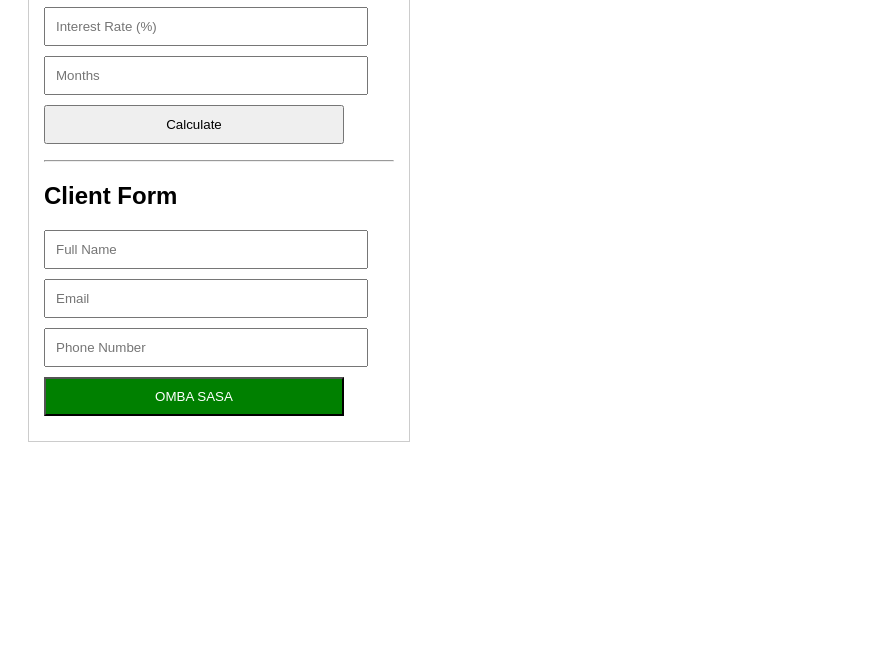
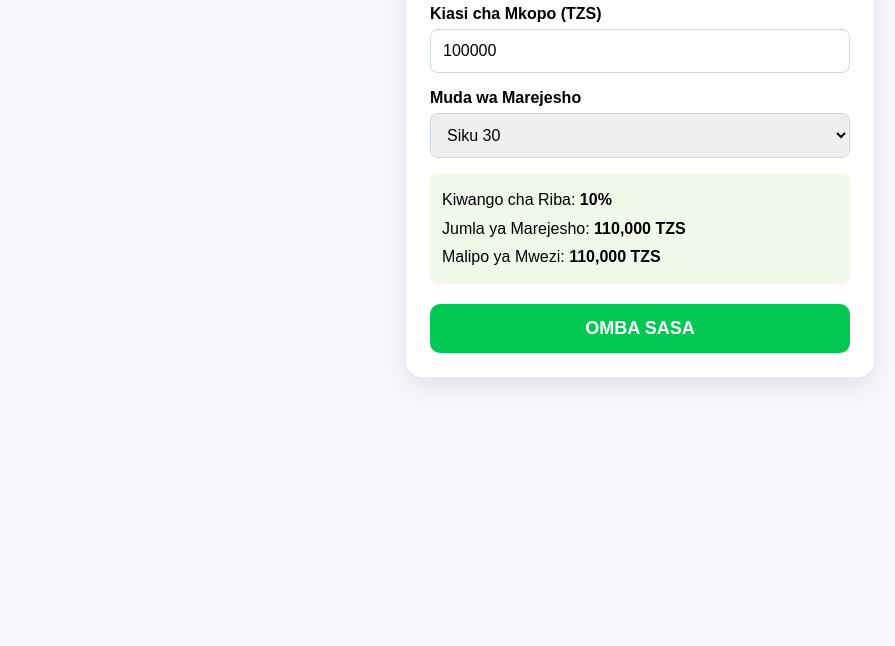
Before and after one commit to elisifa-saidi/halopesa, a website: page index.html in a window 1280 px wide. Shown: the part 154-800 px from the top of the page, without its empty margins (0-895 px from the left). Drawn offline with Linux system fonts and the light colour scheme.

Commit message:
Update index.html

```diff
--- a/index.html
+++ b/index.html
@@ -1,45 +1,133 @@
 <!DOCTYPE html>
-<html>
+<html lang="sw">
 <head>
-  <title>Loan Application</title>
-  <style>
-    body { font-family: Arial; padding: 20px; }
-    input, button { display: block; margin: 10px 0; padding: 10px; width: 300px; }
-    .box { border: 1px solid #ccc; padding: 15px; width: 350px; }
-  </style>
+    <meta charset="UTF-8">
+    <meta name="viewport" content="width=device-width, initial-scale=1.0">
+    <title>HALOPESA MKOPO</title>
+    <style>
+        body {
+            font-family: Arial, sans-serif;
+            background: #f5f7fb;
+            margin: 0;
+            padding: 20px;
+        }
+
+        .card {
+            max-width: 420px;
+            margin: 40px auto;
+            background: #ffffff;
+            border-radius: 16px;
+            box-shadow: 0 10px 25px rgba(0,0,0,0.08);
+            padding: 24px;
+        }
+
+        h1 {
+            text-align: center;
+            color: #00796b;
+            margin-bottom: 24px;
+            font-size: 28px;
+        }
+
+        .field {
+            margin-bottom: 16px;
+        }
+
+        label {
+            display: block;
+            font-weight: bold;
+            margin-bottom: 6px;
+        }
+
+        input, select {
+            width: 100%;
+            padding: 12px;
+            border: 1px solid #d0d7de;
+            border-radius: 8px;
+            font-size: 16px;
+            box-sizing: border-box;
+        }
+
+        .result {
+            background: #f1f8e9;
+            border-radius: 8px;
+            padding: 12px;
+            margin-top: 16px;
+            line-height: 1.8;
+        }
+
+        .apply-btn {
+            width: 100%;
+            padding: 14px;
+            background: #00c853;
+            color: white;
+            border: none;
+            border-radius: 10px;
+            font-size: 18px;
+            font-weight: bold;
+            cursor: pointer;
+            margin-top: 20px;
+        }
+
+        .apply-btn:hover {
+            background: #00b248;
+        }
+    </style>
 </head>
 <body>
 
-<div class="box">
+<div class="card">
+    <h1>HALOPESA MKOPO</h1>
 
-  <h2>Loan Calculator</h2>
+    <div class="field">
+        <label for="amount">Kiasi cha Mkopo (TZS)</label>
+        <input type="number" id="amount" value="100000" oninput="calculateLoan()">
+    </div>
 
-  <input id="amount" type="number" placeholder="Loan Amount">
-  <input id="rate" type="number" placeholder="Interest Rate (%)">
-  <input id="months" type="number" placeholder="Months">
+    <div class="field">
+        <label for="duration">Muda wa Marejesho</label>
+        <select id="duration" onchange="calculateLoan()">
+            <option value="30">Siku 30</option>
+            <option value="60">Siku 60</option>
+            <option value="90">Siku 90</option>
+        </select>
+    </div>
 
-  <button onclick="calculateLoan()">Calculate</button>
+    <div class="result">
+        <div>Kiwango cha Riba: <strong>10%</strong></div>
+        <div>Jumla ya Marejesho: <strong id="totalRepayment">110,000 TZS</strong></div>
+        <div>Malipo ya Mwezi: <strong id="monthlyPayment">110,000 TZS</strong></div>
+    </div>
 
-  <p id="result"></p>
-
-  <hr>
-
-  <h2>Client Form</h2>
-
-  <input id="name" type="text" placeholder="Full Name">
-  <input id="email" type="email" placeholder="Email">
-  <input id="phone" type="text" placeholder="Phone Number">
-
-  <!-- ONLY OMBA SASA BUTTON -->
-  <a id="ombaBtn" target="_blank">
-    <button style="background: green; color: white;">
-      OMBA SASA
-    </button>
-  </a>
-
+    <button class="apply-btn" onclick="applyLoan()">OMBA SASA</button>
 </div>
 
-<script src="app.js"></script>
+<script>
+function formatTZS(amount) {
+    return amount.toLocaleString('en-US') + ' TZS';
+}
+
+function calculateLoan() {
+    const amount = Number(document.getElementById('amount').value) || 0;
+    const interestRate = 0.10; // 10%
+    const total = amount + (amount * interestRate);
+
+    document.getElementById('totalRepayment').textContent = formatTZS(total);
+    document.getElementById('monthlyPayment').textContent = formatTZS(total);
+}
+
+function applyLoan() {
+    const amount = document.getElementById('amount').value;
+    const duration = document.getElementById('duration').value;
+
+    alert(
+        'Maombi ya mkopo yametumwa!\n\n' +
+        'Kiasi: ' + Number(amount).toLocaleString() + ' TZS\n' +
+        'Muda: Siku ' + duration
+    );
+}
+
+calculateLoan();
+</script>
 
 </body>
 </html>
```
